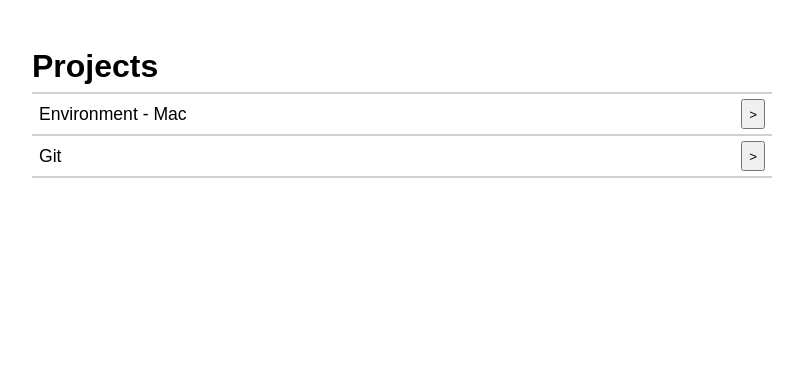
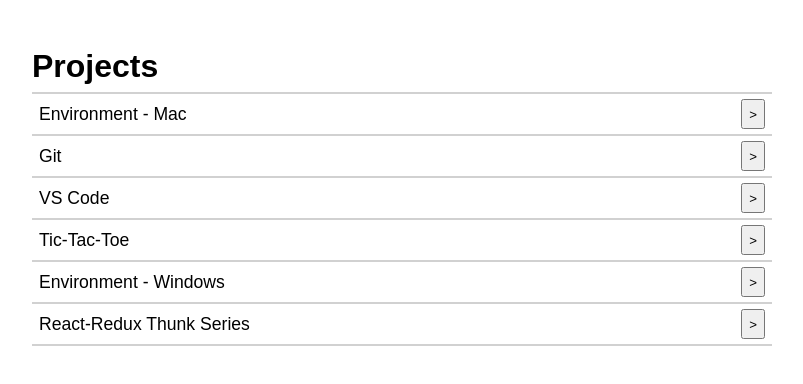
Before and after one commit to daniellequevedo/project-manager, a React (Create React App) app: page / in a window 1280 px wide. Shown: the top 384 px of the page, without its empty margins (238-1041 px from the left). Built offline with nearby package versions, Linux system fonts and the light colour scheme.

Commit message:
project details display status and category

```diff
--- a/src/App.css
+++ b/src/App.css
@@ -208,13 +208,13 @@ body {
 }
 
 .item-detail-label {
-  width: 50%;
+  width: 30%;
   margin-right: 3px;
 }
 
 .item-detail-value {
   background: #eee;
-  width: 50%;
+  width: 60%;
   height: 29px;
   padding: 5px 7px;
 }
--- a/src/components/ProjectDetails.js
+++ b/src/components/ProjectDetails.js
@@ -7,11 +7,15 @@ const ProjectDetails = (props) => {
             <div className="item-detail-group">
                 <div className="item-detail">
                     <span className="item-detail-label">Status:</span>
-                    <span className="item-detail-value">Approved</span>
+                    <span className={`item-detail-value status ${props.selectedProject.project_status}`}>
+                        {props.selectedProject.project_status.replace(/-/g,' ')}
+                    </span>
                 </div>
                 <div className="item-detail">
                     <span className="item-detail-label">Category:</span>
-                    <span className="item-detail-value">Environments</span>
+                    <span className="item-detail-value">
+                        {props.selectedProject.project_category}
+                    </span>
                 </div>
             </div>
             <div className="item-detail-group">
--- a/src/data/data.js
+++ b/src/data/data.js
@@ -2,6 +2,8 @@ let data = [
     {
         project_id: 1,
         project_name: "Environment - Mac",
+        project_status: "in-process",
+        project_category: "environments",
         project_tasks: [
             {
                 task_id: 1,
@@ -28,6 +30,8 @@ let data = [
     {
         project_id: 2,
         project_name: "Git",
+        project_status: "approved",
+        project_category: "tools",
         project_tasks: [
             {
                 task_id: 3,
@@ -40,6 +44,34 @@ let data = [
                 task_description: "The basics of Git. The course will start with command line interface, and move to creating a Github account. Course should finish with creation and merging of Pull Requests. Proper handling of merge conflicts should also be discussed as well as general best practices."
             }
         ]
+    },
+    {
+        project_id: 3,
+        project_name: "VS Code",
+        project_status: "in-consideration",
+        project_category: "tools",
+        project_tasks: []
+    },
+    {
+        project_id: 4,
+        project_name: "Tic-Tac-Toe",
+        project_status: "approved",
+        project_category: "general",
+        project_tasks: []
+    },
+    {
+        project_id: 5,
+        project_name: "Environment - Windows",
+        project_status: "complete",
+        project_category: "environments",
+        project_tasks: []
+    },
+    {
+        project_id: 6,
+        project_name: "React-Redux Thunk Series",
+        project_status: "complete",
+        project_category: "liberries",
+        project_tasks: []
     }
 ];
 
```
